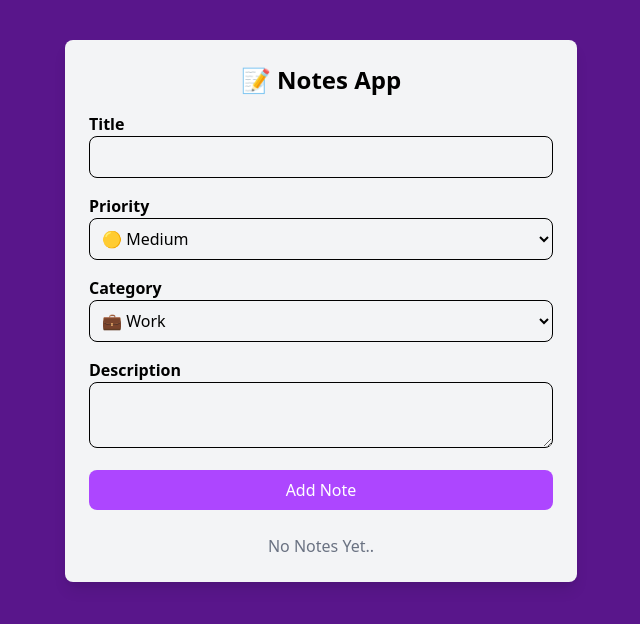
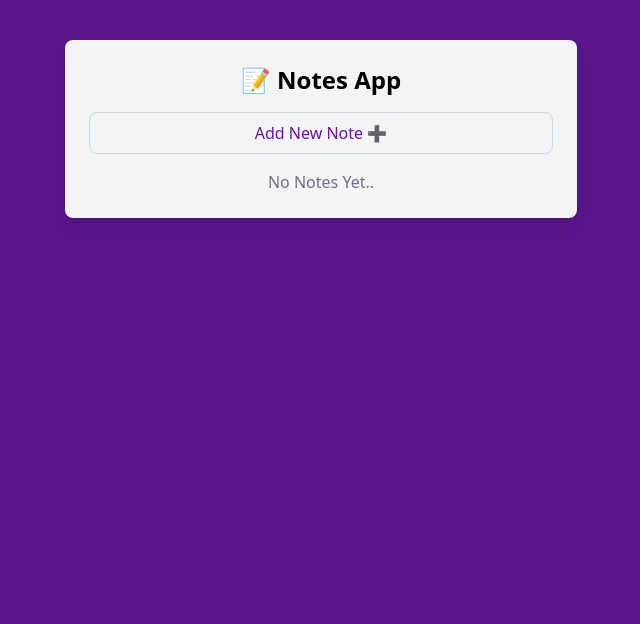
Before and after one commit to Praeda822/PK-NotesApp, a React (Vite) app: page / in a window 1280 px wide. Shown: the top 624 px of the page, without its empty margins (319-959 px from the left). Built offline with nearby package versions, Linux system fonts and the light colour scheme.

Commit message:
Conditionally render form UI logic

```diff
--- a/src/assets/components/NoteForm.jsx
+++ b/src/assets/components/NoteForm.jsx
@@ -7,6 +7,8 @@
     priority: "Medium",
     description: "",
   });
+
+  const [isFormVisible, setIsFormVisible] = useState(false);
 
   const handleChange = (e) => {
     setFormData({
@@ -37,6 +39,17 @@
   };
 
   return (
+    <>
+      {/* Toggle Button */}
+      <button
+        onClick={() => setIsFormVisible(!isFormVisible)}
+        className="w-full bg-gray-100 border border-gray-300 text-purple-800 py-2 rounded-lg cursor-pointer hover:bg-purple-200 hover:border-purple-300 transition mb-4"
+      >
+        {isFormVisible ? "Hide Form ❌" : "Add New Note ➕"}
+      </button>
+
+      {/* Form */}
+      {isFormVisible && (
         <form onSubmit={handleSubmit} className="mb-6">
           <div className="mb-4">
             <label htmlFor="title" className="block font-semibold">
@@ -98,6 +111,8 @@
             Add Note
           </button>
         </form>
+      )}
+    </>
   );
 };
 
```
Lines whose indentation alone changed are shown as unchanged.
